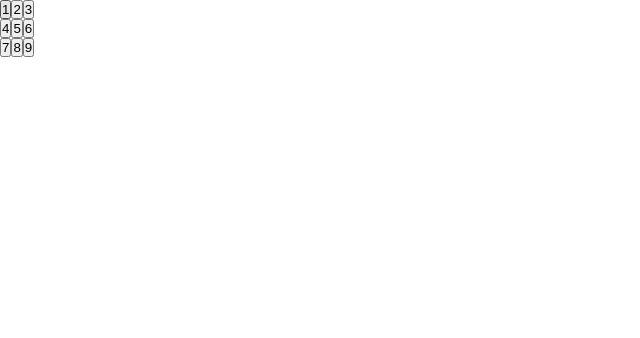
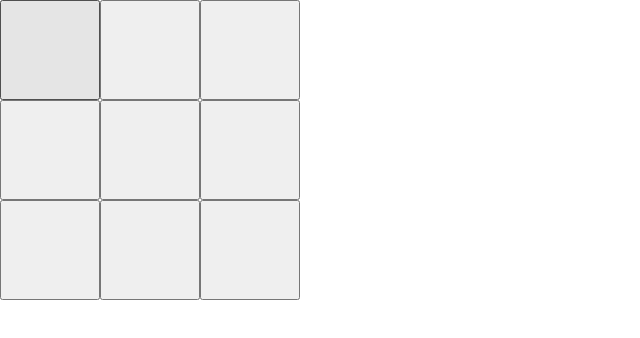
Before and after one commit to riivanov/tik-tac-toe, a Next.js app: page / in a window 1280 px wide. Shown: the top 338 px of the page, without its empty margins (0-640 px from the left). Built offline with nearby package versions, Linux system fonts and the light colour scheme.

Commit message:
add css; board manages state of squares

```diff
--- /dev/null
+++ b/src/app/board.scss
@@ -0,0 +1,3 @@
+.board-row {
+  display: flex;
+}
--- a/src/app/board.tsx
+++ b/src/app/board.tsx
@@ -1,22 +1,34 @@
+'use client';
+
+import { useState } from "react";
+import "./board.scss";
 import Square from "./square";
 
 export default function Board() {
+  const [squares, setSquares] = useState(Array(9).fill(null));
+
+  function onSquareClick(i: number) {
+    const nextSquares = squares.slice();
+    nextSquares[i] = "X";
+    setSquares(nextSquares);
+  }
+
   return (
     <>
       <div className="board-row">
-        <Square id="1" />
-        <Square id="2" />
-        <Square id="3" />
+        <Square value={squares[0]} onSquareClick={() => onSquareClick(0)} />
+        <Square value={squares[1]} onSquareClick={() => onSquareClick(1)} />
+        <Square value={squares[2]} onSquareClick={() => onSquareClick(2)} />
       </div>
       <div className="board-row">
-        <Square id="4" />
-        <Square id="5" />
-        <Square id="6" />
+        <Square value={squares[3]} onSquareClick={() => onSquareClick(3)} />
+        <Square value={squares[4]} onSquareClick={() => onSquareClick(4)} />
+        <Square value={squares[5]} onSquareClick={() => onSquareClick(5)} />
       </div>
       <div className="board-row">
-        <Square id="7" />
-        <Square id="8" />
-        <Square id="9" />
+        <Square value={squares[6]} onSquareClick={() => onSquareClick(6)} />
+        <Square value={squares[7]} onSquareClick={() => onSquareClick(7)} />
+        <Square value={squares[8]} onSquareClick={() => onSquareClick(8)} />
       </div>
     </>
   );
--- /dev/null
+++ b/src/app/square.scss
@@ -0,0 +1,4 @@
+.square {
+  width: 100px;
+  height: 100px;
+}
--- a/src/app/square.tsx
+++ b/src/app/square.tsx
@@ -1,17 +1,15 @@
-'use client';
+"use client";
+import "./square.scss";
 
-interface ID {
-  id: string;
+interface ISquare {
+  value: string;
+  onSquareClick: () => void;
 }
 
-export default function Square({ id }: ID) {
-  function onClick() {
-    console.log("Clicked");
-  }
-
+export default function Square({ value, onSquareClick }: ISquare) {
   return (
-    <button onClick={onClick} className="square">
-      {id}
+    <button className="square" onClick={onSquareClick}>
+      {value}
     </button>
   );
 }
```
